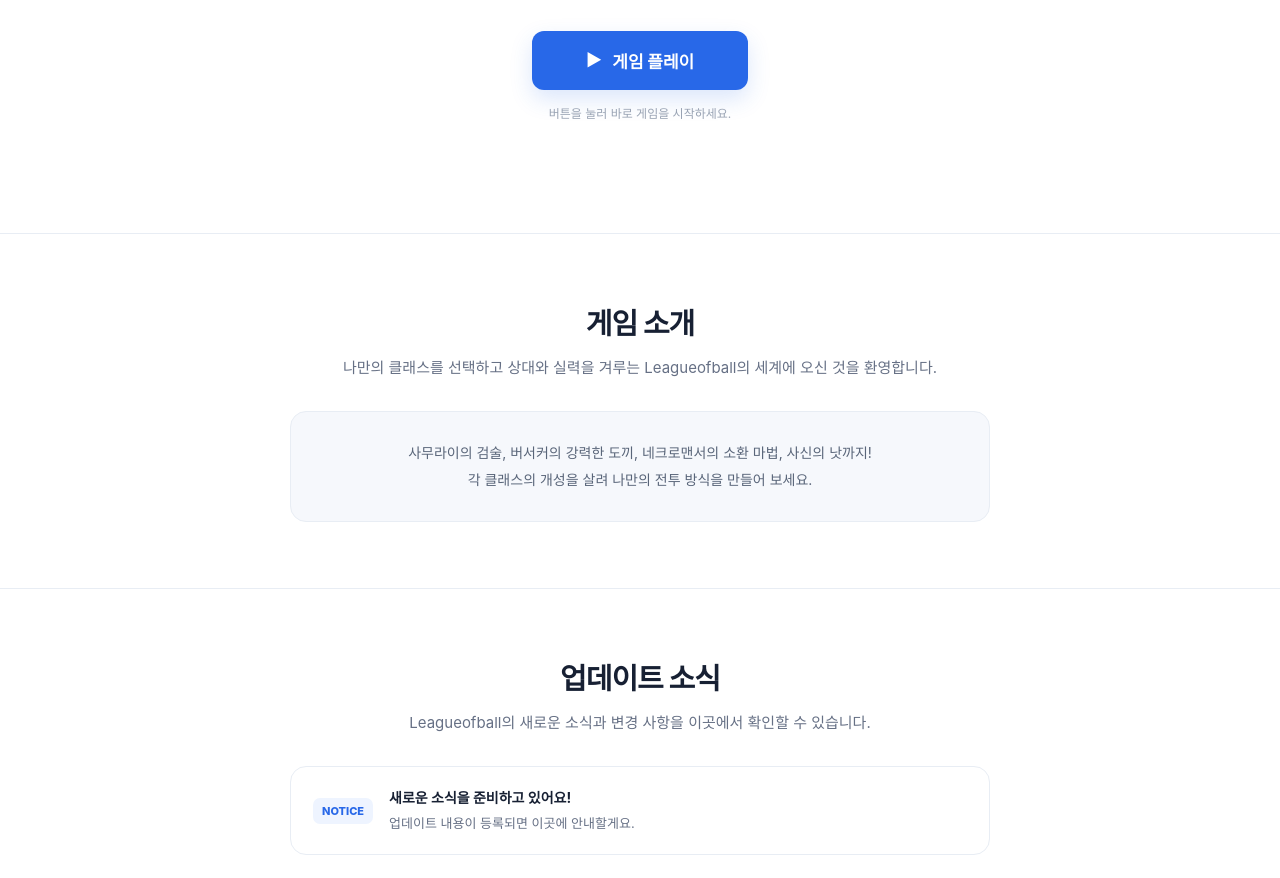
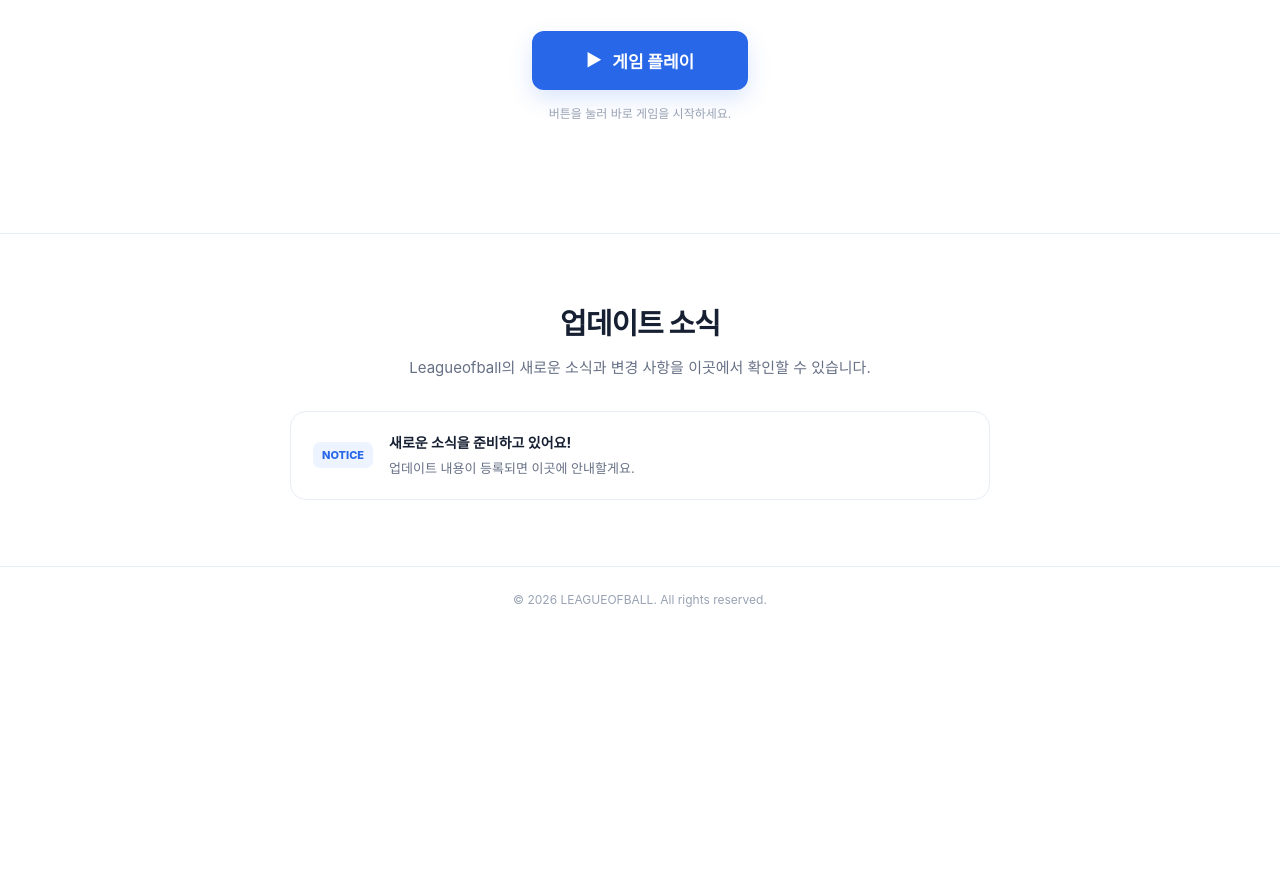
Before and after one commit to Leagueofball/leagueofball, a plain HTML site: page index.html in a window 1280 px wide. Shown: the part 409-1287 px from the top of the page. After the commit the page ends 1041 px from the top, so only its background shows below. Drawn offline with Linux system fonts and the light colour scheme.

Commit message:
Remove game introduction section from homepage

```diff
--- a/index.html
+++ b/index.html
@@ -7,7 +7,7 @@
   <meta name="description" content="Leagueofball 공식 홈페이지. 다양한 직업과 능력으로 펼치는 1대1 배틀 게임을 만나보세요.">
   <title>Leagueofball — 공식 홈페이지</title>
   <style>
-    :root{--blue:#2868e8;--blue-dark:#1d50bd;--text:#172033;--muted:#667085;--line:#e8edf4;--soft:#f6f8fc}
+    :root{--blue:#2868e8;--blue-dark:#1d50bd;--text:#172033;--muted:#667085;--line:#e8edf4}
     *{box-sizing:border-box}
     html{scroll-behavior:smooth}
     body{margin:0;background:#fff;color:var(--text);font-family:Inter,Pretendard,"Noto Sans KR",Arial,sans-serif}
@@ -30,15 +30,13 @@
     section{padding:66px 0;border-top:1px solid var(--line)}
     .section-title{text-align:center;margin:0 0 12px;font-size:29px;letter-spacing:-1px}
     .section-desc{text-align:center;color:var(--muted);font-size:15px;line-height:1.8;margin:0 auto;max-width:620px}
-    .about-panel{margin:30px auto 0;padding:28px;border:1px solid var(--line);border-radius:16px;background:var(--soft);text-align:center;max-width:700px}
-    .about-panel p{margin:0;color:#596579;line-height:1.9;font-size:14px}
     .updates{max-width:700px;margin:30px auto 0;border:1px solid var(--line);border-radius:16px;overflow:hidden}
     .update-row{display:flex;align-items:center;gap:16px;padding:20px 22px}
     .update-tag{flex:none;padding:6px 9px;border-radius:7px;background:#eef4ff;color:var(--blue);font-size:11px;font-weight:800}
     .update-copy strong{display:block;font-size:14px;margin-bottom:5px}
     .update-copy span{font-size:13px;color:var(--muted);line-height:1.6}
     footer{border-top:1px solid var(--line);padding:25px 0;color:#98a2b3;font-size:12px;text-align:center}
-    @media(max-width:600px){header{height:auto;min-height:66px}.nav{padding:16px 0;align-items:flex-start;flex-direction:column;gap:13px}.links{gap:19px;font-size:13px;flex-wrap:wrap}.hero{min-height:510px;padding:72px 0}.lead{font-size:15px}.play{width:min(100%,310px);padding:16px 20px}.section-title{font-size:25px}.update-row{align-items:flex-start;padding:17px}.about-panel{padding:22px}}
+    @media(max-width:600px){header{height:auto;min-height:66px}.nav{padding:16px 0;align-items:flex-start;flex-direction:column;gap:13px}.links{gap:19px;font-size:13px;flex-wrap:wrap}.hero{min-height:510px;padding:72px 0}.lead{font-size:15px}.play{width:min(100%,310px);padding:16px 20px}.section-title{font-size:25px}.update-row{align-items:flex-start;padding:17px}}
   </style>
 </head>
 <body>
@@ -46,7 +44,6 @@
   <div class="wrap nav">
     <a class="brand" href="#home">LEAGUE<span>OF</span>BALL</a>
     <nav class="links" aria-label="주 메뉴">
-      <a href="#about">게임 소개</a>
       <a href="#updates">업데이트 소식</a>
     </nav>
   </div>
@@ -59,16 +56,6 @@
     <a class="play" href="bol-fight.html"><span aria-hidden="true">▶</span> 게임 플레이</a>
     <div class="hint">버튼을 눌러 바로 게임을 시작하세요.</div>
   </div>
-
-  <section id="about">
-    <div class="wrap">
-      <h2 class="section-title">게임 소개</h2>
-      <p class="section-desc">나만의 클래스를 선택하고 상대와 실력을 겨루는 Leagueofball의 세계에 오신 것을 환영합니다.</p>
-      <div class="about-panel">
-        <p>사무라이의 검술, 버서커의 강력한 도끼, 네크로맨서의 소환 마법, 사신의 낫까지!<br>각 클래스의 개성을 살려 나만의 전투 방식을 만들어 보세요.</p>
-      </div>
-    </div>
-  </section>
 
   <section id="updates">
     <div class="wrap">
```
